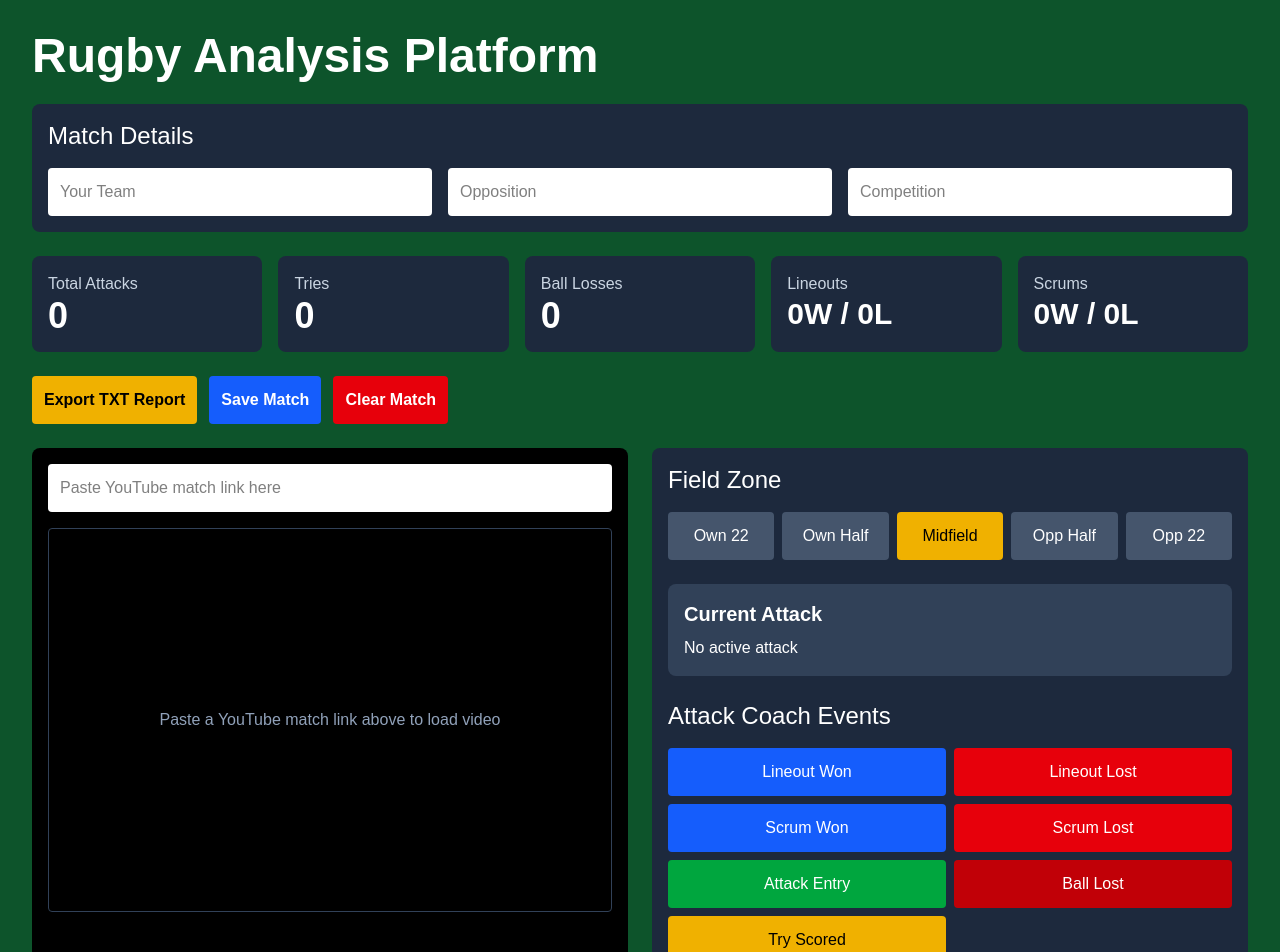
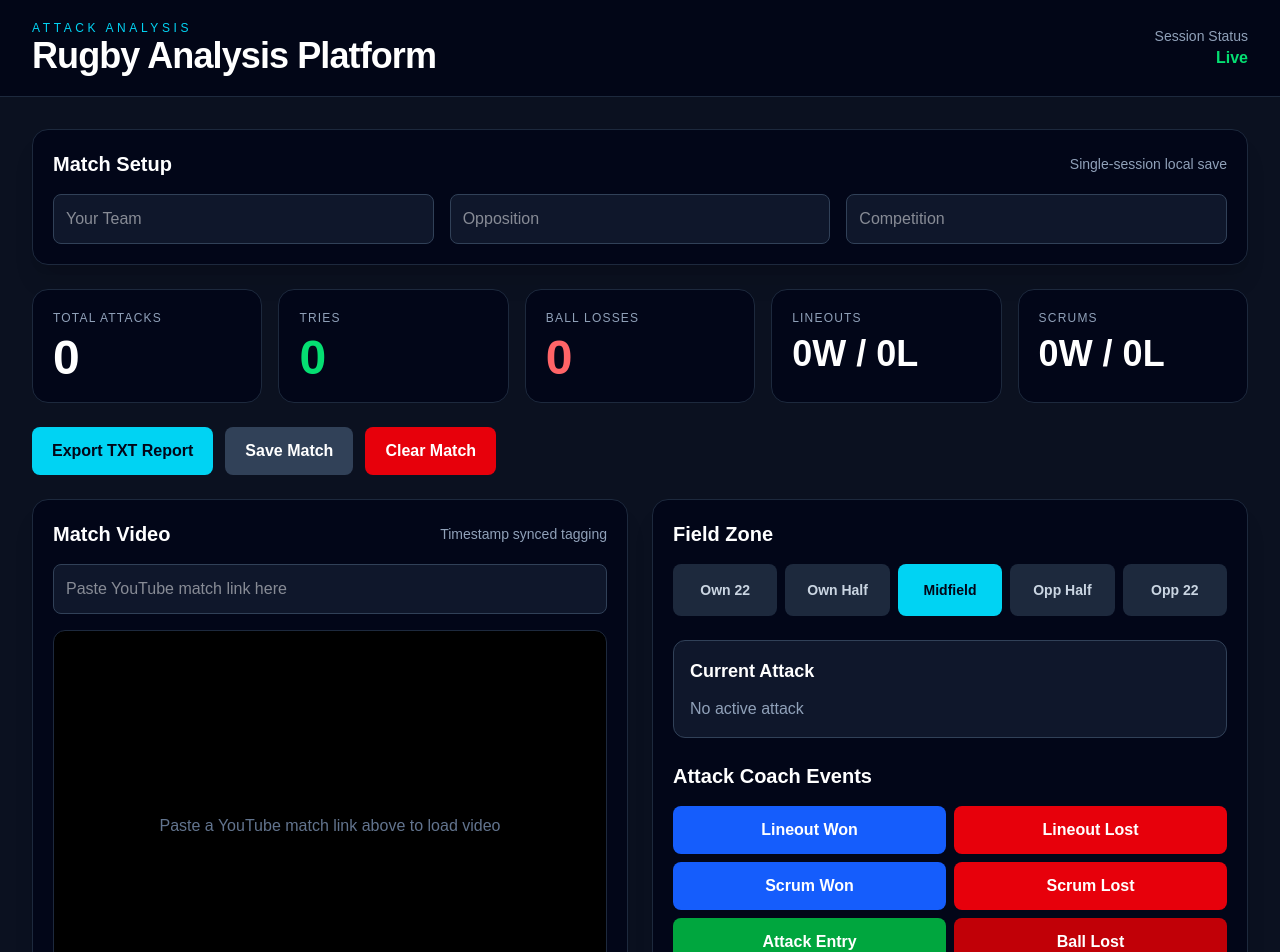
Before and after one commit to jdgouws10-coder/rugby-analysis, a Next.js app: page / in a window 1280 px wide. Shown: the top 952 px of the page. Built offline with nearby package versions, Linux system fonts and the light colour scheme.

Commit message:
Improved pro analyst UI

```diff
--- a/app/page.tsx
+++ b/app/page.tsx
@@ -199,105 +199,143 @@ ${events
   }
 
   return (
-    <main className="min-h-screen bg-green-900 text-white p-8">
-      <h1 className="text-5xl font-bold mb-6">Rugby Analysis Platform</h1>
+    <main className="min-h-screen bg-[#0B1120] text-white">
+      <div className="border-b border-slate-800 bg-[#020617] px-8 py-5">
+        <div className="flex items-center justify-between">
+          <div>
+            <p className="text-xs uppercase tracking-[0.3em] text-cyan-400">
+              Attack Analysis
+            </p>
+            <h1 className="text-4xl font-black tracking-tight">
+              Rugby Analysis Platform
+            </h1>
+          </div>
 
-      <div className="bg-slate-800 rounded-lg p-4 mb-6">
-        <h2 className="text-2xl mb-4">Match Details</h2>
+          <div className="text-right">
+            <p className="text-sm text-slate-400">Session Status</p>
+            <p className="text-green-400 font-bold">Live</p>
+          </div>
+        </div>
+      </div>
+
+      <div className="p-8">
+        <section className="mb-6 rounded-2xl border border-slate-800 bg-slate-950 p-5 shadow-xl">
+          <div className="mb-4 flex items-center justify-between">
+            <h2 className="text-xl font-bold">Match Setup</h2>
+            <p className="text-sm text-slate-400">Single-session local save</p>
+          </div>
 
           <div className="grid grid-cols-3 gap-4">
             <input
-            className="bg-white text-black p-3 rounded"
+              className="rounded-lg border border-slate-700 bg-slate-900 p-3 text-white outline-none focus:border-cyan-400"
               placeholder="Your Team"
               value={matchName}
               onChange={(e) => setMatchName(e.target.value)}
             />
 
             <input
-            className="bg-white text-black p-3 rounded"
+              className="rounded-lg border border-slate-700 bg-slate-900 p-3 text-white outline-none focus:border-cyan-400"
               placeholder="Opposition"
               value={opposition}
               onChange={(e) => setOpposition(e.target.value)}
             />
 
             <input
-            className="bg-white text-black p-3 rounded"
+              className="rounded-lg border border-slate-700 bg-slate-900 p-3 text-white outline-none focus:border-cyan-400"
               placeholder="Competition"
               value={competition}
               onChange={(e) => setCompetition(e.target.value)}
             />
           </div>
+        </section>
+
+        <section className="mb-6 grid grid-cols-5 gap-4">
+          <div className="rounded-2xl border border-slate-800 bg-slate-950 p-5">
+            <p className="text-xs uppercase tracking-widest text-slate-400">
+              Total Attacks
+            </p>
+            <p className="mt-2 text-5xl font-black">{totalAttacks}</p>
           </div>
 
-      <div className="grid grid-cols-5 gap-4 mb-6">
-        <div className="bg-slate-800 rounded-lg p-4">
-          <p className="text-slate-300">Total Attacks</p>
-          <p className="text-4xl font-bold">{totalAttacks}</p>
+          <div className="rounded-2xl border border-slate-800 bg-slate-950 p-5">
+            <p className="text-xs uppercase tracking-widest text-slate-400">
+              Tries
+            </p>
+            <p className="mt-2 text-5xl font-black text-green-400">{tries}</p>
           </div>
 
-        <div className="bg-slate-800 rounded-lg p-4">
-          <p className="text-slate-300">Tries</p>
-          <p className="text-4xl font-bold">{tries}</p>
+          <div className="rounded-2xl border border-slate-800 bg-slate-950 p-5">
+            <p className="text-xs uppercase tracking-widest text-slate-400">
+              Ball Losses
+            </p>
+            <p className="mt-2 text-5xl font-black text-red-400">{ballLosses}</p>
           </div>
 
-        <div className="bg-slate-800 rounded-lg p-4">
-          <p className="text-slate-300">Ball Losses</p>
-          <p className="text-4xl font-bold">{ballLosses}</p>
-        </div>
-
-        <div className="bg-slate-800 rounded-lg p-4">
-          <p className="text-slate-300">Lineouts</p>
-          <p className="text-3xl font-bold">
+          <div className="rounded-2xl border border-slate-800 bg-slate-950 p-5">
+            <p className="text-xs uppercase tracking-widest text-slate-400">
+              Lineouts
+            </p>
+            <p className="mt-2 text-4xl font-black">
               {lineoutsWon}W / {lineoutsLost}L
             </p>
           </div>
 
-        <div className="bg-slate-800 rounded-lg p-4">
-          <p className="text-slate-300">Scrums</p>
-          <p className="text-3xl font-bold">
+          <div className="rounded-2xl border border-slate-800 bg-slate-950 p-5">
+            <p className="text-xs uppercase tracking-widest text-slate-400">
+              Scrums
+            </p>
+            <p className="mt-2 text-4xl font-black">
               {scrumsWon}W / {scrumsLost}L
             </p>
           </div>
-      </div>
+        </section>
 
-      <div className="flex gap-3 mb-6">
+        <section className="mb-6 flex gap-3">
           <button
             onClick={exportToTXT}
-          className="bg-yellow-500 text-black font-bold p-3 rounded"
+            className="rounded-lg bg-cyan-400 px-5 py-3 font-bold text-slate-950 hover:bg-cyan-300"
           >
             Export TXT Report
           </button>
 
           <button
             onClick={saveMatch}
-          className="bg-blue-600 text-white font-bold p-3 rounded"
+            className="rounded-lg bg-slate-700 px-5 py-3 font-bold text-white hover:bg-slate-600"
           >
             Save Match
           </button>
 
           <button
             onClick={clearMatch}
-          className="bg-red-600 text-white font-bold p-3 rounded"
+            className="rounded-lg bg-red-600 px-5 py-3 font-bold text-white hover:bg-red-500"
           >
             Clear Match
           </button>
+        </section>
+
+        <section className="grid grid-cols-2 gap-6">
+          <div className="rounded-2xl border border-slate-800 bg-slate-950 p-5 shadow-xl">
+            <div className="mb-4 flex items-center justify-between">
+              <h2 className="text-xl font-bold">Match Video</h2>
+              <p className="text-sm text-slate-400">
+                Timestamp synced tagging
+              </p>
             </div>
 
-      <div className="grid grid-cols-2 gap-6">
-        <div className="bg-black rounded-lg p-4">
             <input
-            className="w-full bg-white text-black p-3 rounded mb-4"
+              className="mb-4 w-full rounded-lg border border-slate-700 bg-slate-900 p-3 text-white outline-none focus:border-cyan-400"
               placeholder="Paste YouTube match link here"
               value={youtubeUrl}
               onChange={(e) => setYoutubeUrl(e.target.value)}
             />
 
+            <div className="overflow-hidden rounded-xl border border-slate-800 bg-black">
               {videoId ? (
                 <YouTube
                   videoId={videoId}
                   opts={{
                     width: "100%",
-                height: "360",
+                    height: "390",
                     playerVars: {
                       controls: 1,
                     },
@@ -305,24 +343,25 @@ ${events
                   onReady={(event) => setPlayer(event.target)}
                 />
               ) : (
-            <div className="h-96 flex items-center justify-center text-slate-400 border border-slate-700 rounded">
+                <div className="flex h-[390px] items-center justify-center text-slate-500">
                   Paste a YouTube match link above to load video
                 </div>
               )}
             </div>
+          </div>
 
-        <div className="bg-slate-800 rounded-lg p-4">
-          <h2 className="text-2xl mb-4">Field Zone</h2>
+          <div className="rounded-2xl border border-slate-800 bg-slate-950 p-5 shadow-xl">
+            <h2 className="mb-4 text-xl font-bold">Field Zone</h2>
 
-          <div className="grid grid-cols-5 gap-2 mb-6">
+            <div className="mb-6 grid grid-cols-5 gap-2">
               {zones.map((zone) => (
                 <button
                   key={zone}
                   onClick={() => setSelectedZone(zone)}
-                className={`p-3 rounded ${
+                  className={`rounded-lg px-3 py-4 text-sm font-bold ${
                     selectedZone === zone
-                    ? "bg-yellow-500 text-black"
-                    : "bg-slate-600"
+                      ? "bg-cyan-400 text-slate-950"
+                      : "bg-slate-800 text-slate-300 hover:bg-slate-700"
                   }`}
                 >
                   {zone}
@@ -330,131 +369,155 @@ ${events
               ))}
             </div>
 
-          <div className="bg-slate-700 rounded-lg p-4 mb-6">
-            <h2 className="text-xl font-bold mb-2">Current Attack</h2>
+            <div className="mb-6 rounded-xl border border-slate-700 bg-slate-900 p-4">
+              <div className="mb-3 flex items-center justify-between">
+                <h2 className="text-lg font-bold">Current Attack</h2>
+                {attackActive && (
+                  <span className="rounded-full bg-green-500/20 px-3 py-1 text-xs font-bold text-green-400">
+                    Active
+                  </span>
+                )}
+              </div>
 
               {attackActive ? (
                 <>
-                <p>Start Zone: {attackStartZone}</p>
-                <p>Phases: {phaseCount}</p>
+                  <div className="mb-4 grid grid-cols-2 gap-3">
+                    <div className="rounded-lg bg-slate-800 p-3">
+                      <p className="text-xs text-slate-400">Start Zone</p>
+                      <p className="font-bold">{attackStartZone}</p>
+                    </div>
 
-                <div className="grid grid-cols-2 gap-2 mt-3">
+                    <div className="rounded-lg bg-slate-800 p-3">
+                      <p className="text-xs text-slate-400">Phases</p>
+                      <p className="font-bold">{phaseCount}</p>
+                    </div>
+                  </div>
+
+                  <div className="grid grid-cols-2 gap-2">
                     <button
                       onClick={addPhase}
-                    className="bg-blue-500 p-2 rounded"
+                      className="rounded-lg bg-blue-600 p-3 font-bold hover:bg-blue-500"
                     >
                       + Phase
                     </button>
 
                     <button
                       onClick={() => finishAttack("Try")}
-                    className="bg-yellow-500 text-black p-2 rounded"
+                      className="rounded-lg bg-green-500 p-3 font-bold text-slate-950 hover:bg-green-400"
                     >
                       Try
                     </button>
 
                     <button
                       onClick={() => finishAttack("Ball Lost")}
-                    className="bg-red-600 p-2 rounded"
+                      className="rounded-lg bg-red-600 p-3 font-bold hover:bg-red-500"
                     >
                       Ball Lost
                     </button>
 
                     <button
                       onClick={() => finishAttack("Penalty Won")}
-                    className="bg-green-600 p-2 rounded"
+                      className="rounded-lg bg-cyan-500 p-3 font-bold text-slate-950 hover:bg-cyan-400"
                     >
                       Penalty Won
                     </button>
 
                     <button
                       onClick={() => finishAttack("Kick")}
-                    className="bg-slate-500 p-2 rounded"
+                      className="col-span-2 rounded-lg bg-slate-700 p-3 font-bold hover:bg-slate-600"
                     >
                       Kick
                     </button>
                   </div>
                 </>
               ) : (
-              <p>No active attack</p>
+                <p className="text-slate-400">No active attack</p>
               )}
             </div>
 
-          <h2 className="text-2xl mb-4">Attack Coach Events</h2>
+            <h2 className="mb-4 text-xl font-bold">Attack Coach Events</h2>
 
             <div className="grid grid-cols-2 gap-2">
               <button
                 onClick={() => addEvent("Lineout Won")}
-              className="bg-blue-600 p-3 rounded"
+                className="rounded-lg bg-blue-600 p-3 font-bold hover:bg-blue-500"
               >
                 Lineout Won
               </button>
 
               <button
                 onClick={() => addEvent("Lineout Lost")}
-              className="bg-red-600 p-3 rounded"
+                className="rounded-lg bg-red-600 p-3 font-bold hover:bg-red-500"
               >
                 Lineout Lost
               </button>
 
               <button
                 onClick={() => addEvent("Scrum Won")}
-              className="bg-blue-600 p-3 rounded"
+                className="rounded-lg bg-blue-600 p-3 font-bold hover:bg-blue-500"
               >
                 Scrum Won
               </button>
 
               <button
                 onClick={() => addEvent("Scrum Lost")}
-              className="bg-red-600 p-3 rounded"
+                className="rounded-lg bg-red-600 p-3 font-bold hover:bg-red-500"
               >
                 Scrum Lost
               </button>
 
               <button
                 onClick={startAttack}
-              className="bg-green-600 p-3 rounded"
+                className="rounded-lg bg-green-600 p-3 font-bold hover:bg-green-500"
               >
                 Attack Entry
               </button>
 
               <button
                 onClick={() => addEvent("Ball Lost")}
-              className="bg-red-700 p-3 rounded"
+                className="rounded-lg bg-red-700 p-3 font-bold hover:bg-red-600"
               >
                 Ball Lost
               </button>
 
               <button
                 onClick={() => addEvent("Try Scored")}
-              className="bg-yellow-500 text-black p-3 rounded"
+                className="col-span-2 rounded-lg bg-cyan-400 p-3 font-bold text-slate-950 hover:bg-cyan-300"
               >
                 Try Scored
               </button>
             </div>
           </div>
+        </section>
+
+        <section className="mt-6 rounded-2xl border border-slate-800 bg-slate-950 p-5 shadow-xl">
+          <div className="mb-4 flex items-center justify-between">
+            <h2 className="text-xl font-bold">Event Log</h2>
+            <p className="text-sm text-slate-400">
+              Click any event to jump to timestamp
+            </p>
           </div>
 
-      <div className="bg-slate-800 rounded-lg p-4 mt-6">
-        <h2 className="text-2xl mb-4">Event Log</h2>
-
           {events.length === 0 ? (
-          <p className="text-slate-300">No events tagged yet.</p>
+            <div className="rounded-xl border border-dashed border-slate-700 p-8 text-center text-slate-500">
+              No events tagged yet.
+            </div>
           ) : (
             <div className="space-y-2">
               {events.map((item) => (
                 <button
                   key={item.id}
                   onClick={() => jumpTo(item.seconds)}
-                className="w-full bg-slate-700 p-3 rounded flex justify-between hover:bg-slate-600"
+                  className="grid w-full grid-cols-3 rounded-lg border border-slate-800 bg-slate-900 p-3 text-left hover:border-cyan-400 hover:bg-slate-800"
                 >
-                <span>{item.time}</span>
-                <span>{item.event}</span>
-                <span>{item.zone}</span>
+                  <span className="font-mono text-cyan-400">{item.time}</span>
+                  <span className="font-bold">{item.event}</span>
+                  <span className="text-right text-slate-300">{item.zone}</span>
                 </button>
               ))}
             </div>
           )}
+        </section>
       </div>
     </main>
   );
```
Lines whose indentation alone changed are shown as unchanged.
